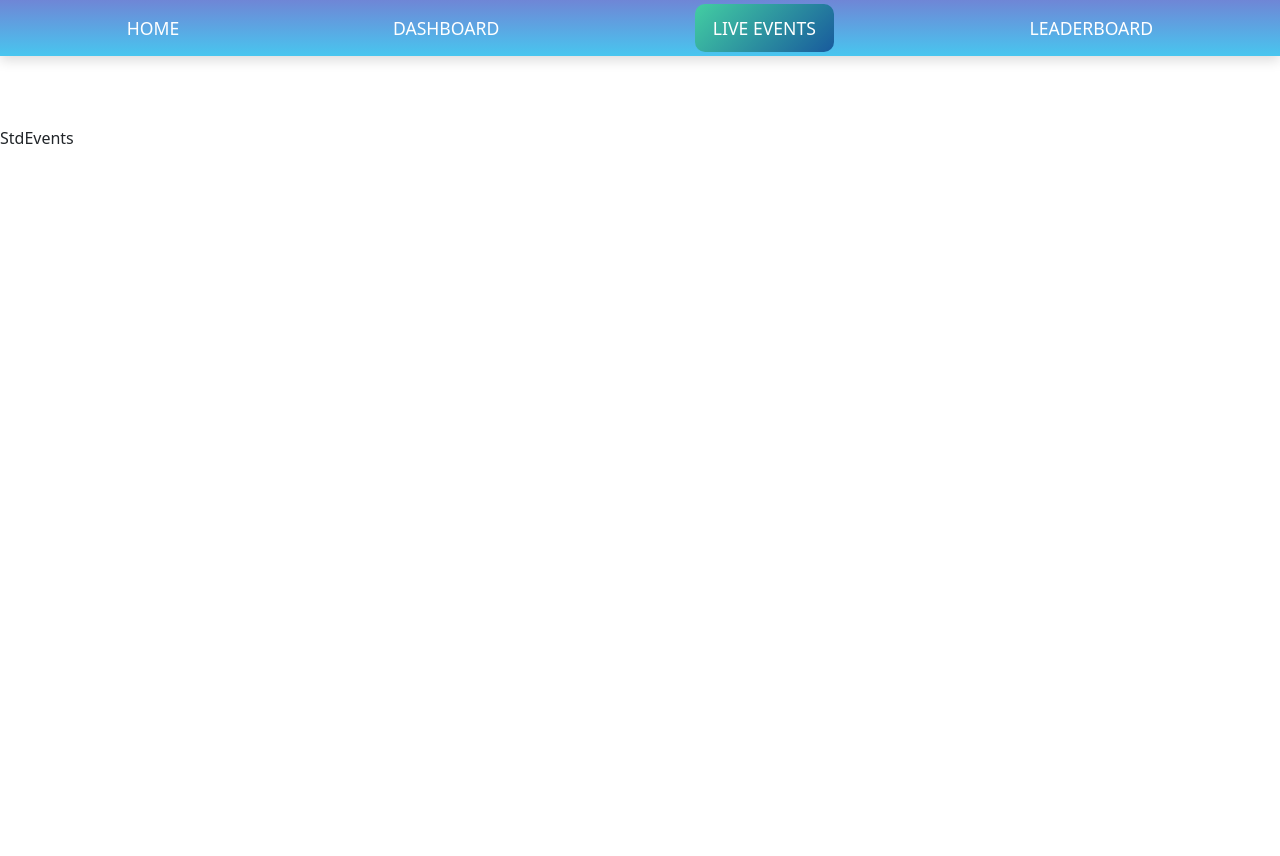
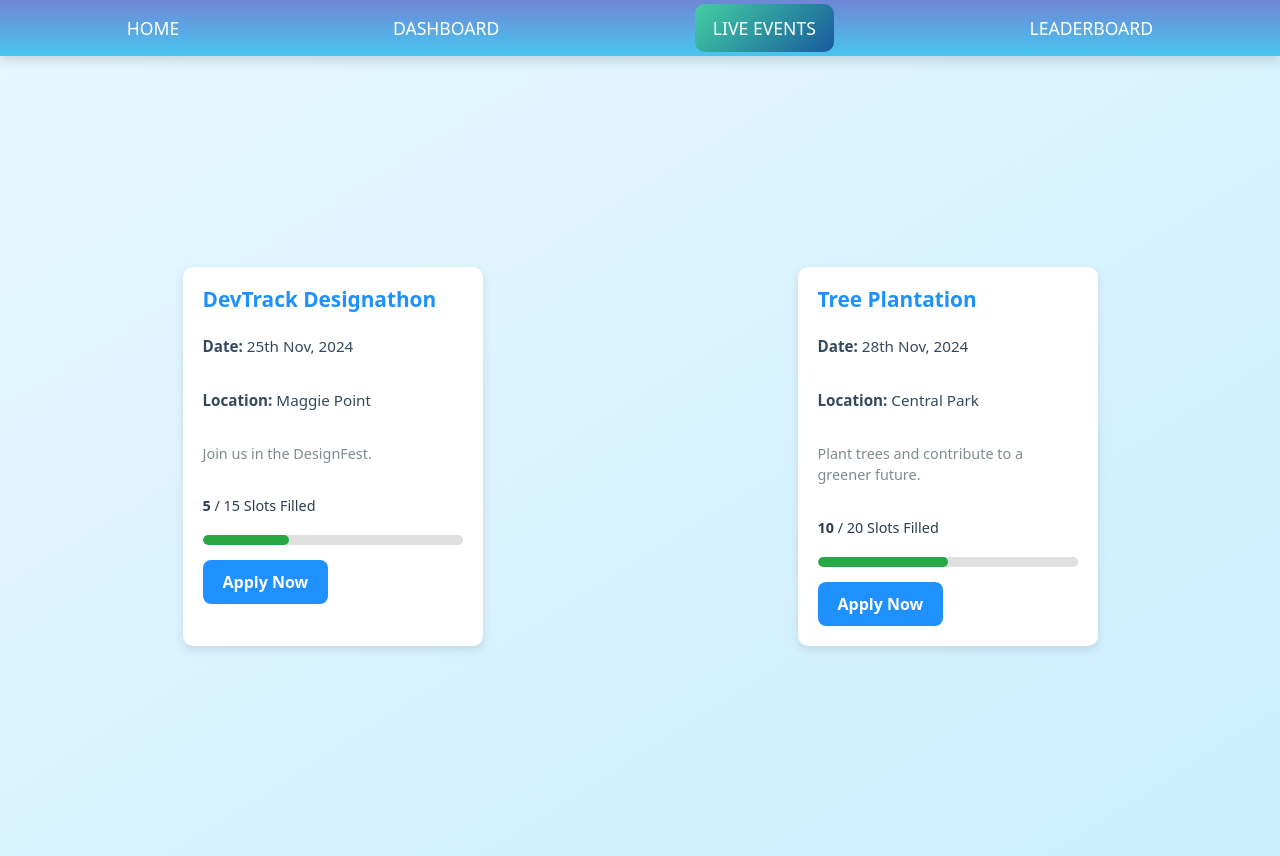
Before and after one commit to Sarvesh1502/VMS, a React (Vite) app: page /stdevents in a window 1280 px wide. Before the commit the page ends 800 px from the top, so only its background shows below. Built offline with nearby package versions, Linux system fonts and the light colour scheme.

Commit message:
StdEvents Frontend

```diff
--- /dev/null
+++ b/src/Pages/StdEvents.css
@@ -0,0 +1,112 @@
+
+.std-events-container {
+    background: linear-gradient(to bottom right, #e6f7ff, #cceeff);
+    padding: 50px 20px;
+    min-height: 100vh;
+    display: flex;
+    justify-content: center;
+    align-items: center;
+  }
+
+  .std-events-list {
+    display: grid;
+    grid-template-columns: repeat(auto-fit, minmax(280px, 1fr));
+    gap: 30px;
+    width: 100%;
+    max-width: 1200px;
+  }
+
+
+  .std-event-card {
+    background: white;
+    border-radius: 10px;
+    padding: 20px;
+    box-shadow: 0 4px 10px rgba(0, 0, 0, 0.1);
+    transition: transform 0.3s ease, box-shadow 0.3s ease;
+    display: flex;
+    flex-direction: column;
+    gap: 15px;
+  }
+
+  .std-event-card:hover {
+    transform: translateY(-5px);
+    box-shadow: 0 8px 16px rgba(0, 0, 0, 0.2);
+  }
+
+
+  .std-event-name {
+    font-size: 1.3rem;
+    color: #1e90ff;
+    font-weight: bold;
+  }
+
+  .std-event-detail {
+    font-size: 0.95rem;
+    color: #34495e;
+  }
+
+  .std-event-description {
+    font-size: 0.9rem;
+    color: #7f8c8d;
+  }
+
+
+  .std-event-stats {
+    font-size: 0.9rem;
+    color: #2c3e50;
+    display: flex;
+    flex-direction: column;
+    gap: 8px;
+  }
+
+  .progress-bar {
+    width: 100%;
+    height: 10px;
+    background-color: #e0eafc;
+    border-radius: 5px;
+    overflow: hidden;
+  }
+
+  .progress-fill {
+    height: 100%;
+    background-color: #1e90ff;
+    border-radius: 5px;
+    transition: width 0.4s ease;
+  }
+
+
+  .apply-btn {
+    padding: 10px 20px;
+    font-size: 1rem;
+    font-weight: bold;
+    color: white;
+    background: #1e90ff;
+    border: none;
+    border-radius: 8px;
+    cursor: pointer;
+    transition: background 0.3s ease, transform 0.2s ease;
+    align-self: flex-start;
+  }
+
+  .apply-btn:hover {
+    background: #0c7bce;
+    transform: scale(1.05);
+  }
+
+  .apply-btn:active {
+    background: #0a68ad;
+    transform: scale(0.95);
+  }
+
+
+  .std-event-card {
+    margin: 0 auto;
+    width: 90%;
+    max-width: 350px;
+  }
+
+  @media screen and (min-width: 768px) {
+    .std-event-card {
+      max-width: 300px;
+    }
+  }
--- a/src/Pages/StdEvents.jsx
+++ b/src/Pages/StdEvents.jsx
@@ -1,8 +1,68 @@
-/* eslint-disable no-unused-vars */
 import React from "react";
+import "./StdEvents.css";
 
-const StdEvents = () => {
-  return <div style={{ paddingTop: "70px" }}>StdEvents</div>;
-};
+const liveEvents = [
+  {
+    id: 1,
+    name: "DevTrack Designathon",
+    date: "25th Nov, 2024",
+    location: "Maggie Point",
+    description: "Join us in the DesignFest.",
+    slots: 15,
+    applied: 5,
+  },
+  {
+    id: 2,
+    name: "Tree Plantation",
+    date: "28th Nov, 2024",
+    location: "Central Park",
+    description: "Plant trees and contribute to a greener future.",
+    slots: 20,
+    applied: 10,
+  },
+
+];
+
+function StdEvents() {
+  const handleApply = (eventId) => {
+    alert(`Applied for Event ID: ${eventId}`);
+  };
+
+  return (
+    <div className="std-events-container">
+      <div className="std-events-list">
+        {liveEvents.map((event) => (
+          <div className="std-event-card" key={event.id}>
+            <h3 className="std-event-name">{event.name}</h3>
+            <p className="std-event-detail">
+              <strong>Date:</strong> {event.date}
+            </p>
+            <p className="std-event-detail">
+              <strong>Location:</strong> {event.location}
+            </p>
+            <p className="std-event-description">{event.description}</p>
+            <div className="std-event-stats">
+              <span>
+                <strong>{event.applied}</strong> / {event.slots} Slots Filled
+              </span>
+              <div className="progress-bar">
+                <div
+                  className="progress-fill"
+                  style={{ width: `${(event.applied / event.slots) * 100}%` }}
+                ></div>
+              </div>
+            </div>
+            <button
+              className="apply-btn"
+              onClick={() => handleApply(event.id)}
+            >
+              Apply Now
+            </button>
+          </div>
+        ))}
+      </div>
+    </div>
+  );
+}
 
 export default StdEvents;
```
